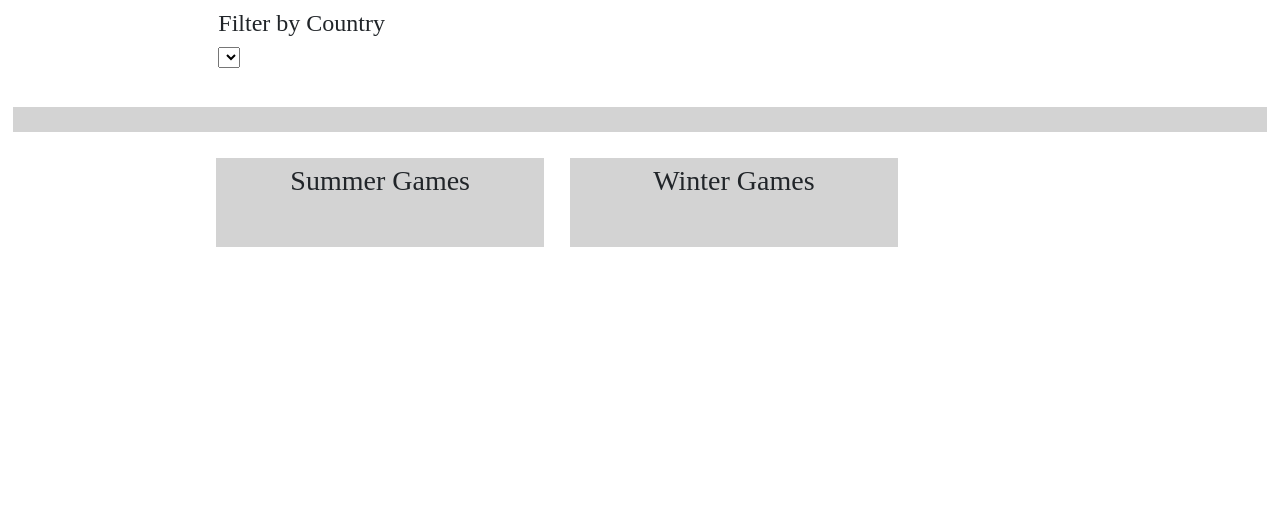
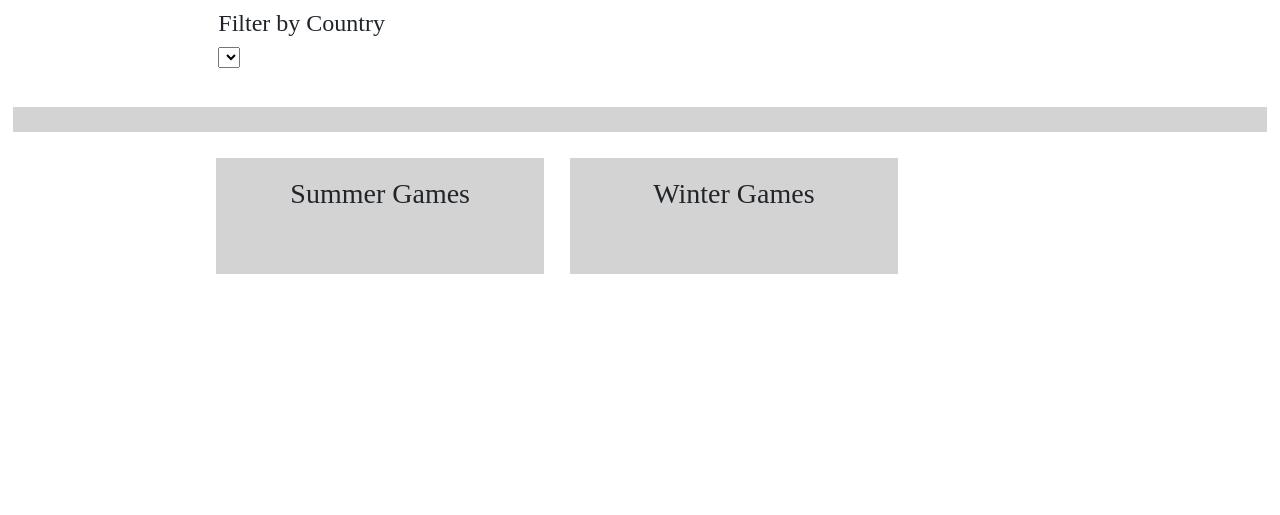
Before and after one commit to hanesy/olympics_dash, a Flask app: page /countries in a window 1280 px wide. Shown: the part 285-800 px from the top of the page. Run offline with Flask 2, Linux system fonts and the light colour scheme; data that the repository does not hold is empty; parts of the project's set-up code (start-up, migrations or seed data) failed here and were passed over; some libraries are stand-ins or nearby versions.

Commit message:
css updates, adjusted chart heights on diff pages, overall game page layout

```diff
--- a/static/css/style.css
+++ b/static/css/style.css
@@ -50,3 +50,11 @@
   margin-left: auto;
   margin-right: auto;
 }
+
+.chartPadding {
+  background-color:lightgrey;
+  padding:1%;
+  border-color:white;
+  border:1%;
+  margin:1%
+}
--- a/templates/countries.html
+++ b/templates/countries.html
@@ -80,7 +80,7 @@
             </div>
         </div>
 
-        <div class="row" style="background-color:lightgrey; padding:1%; border-color:white; border:1%; margin:1%">
+        <div class="row chartPadding">
             <div class="col-md-5 col-lg-3">
                 <div id="olympians-pie"></div>
             </div>
@@ -88,11 +88,10 @@
                 <div id="gdp-combo"></div>
             </div>
         </div>
-        <!-- <div class="row" style="background-color:white; margin:25px;"></div> -->
 
         <div class="row">
             <div class="col-md-1 col-lg-2"></div>
-            <div class="col-md-5 col-lg-3" style="background-color:lightgrey;border-color:white; border:1%; margin:1%;">
+            <div class="col-md-5 col-lg-3 chartPadding">
                 <div class="row" style="padding:2%">
                     <h3 class="chartGroupTitles">Summer Games</h4>
                 </div>
@@ -106,9 +105,8 @@
                     <div id="summer-events"></div>
                 </div>
             </div>
-            <!-- <div class="col-md-1 style="background-color:white; padding:50px"></div> -->
 
-            <div class="col-md-5 col-lg-3" style="background-color:lightgrey; border-color:white; border:1%; margin:1%">
+            <div class="col-md-5 col-lg-3 chartPadding">
                 <div class="row" style="padding:2%">
                     <h3 class="chartGroupTitles">Winter Games</h4>
                 </div>
```
Also changed, not shown: templates/games.html (+9 -17 lines), templates/index.html (+2 -9 lines).
